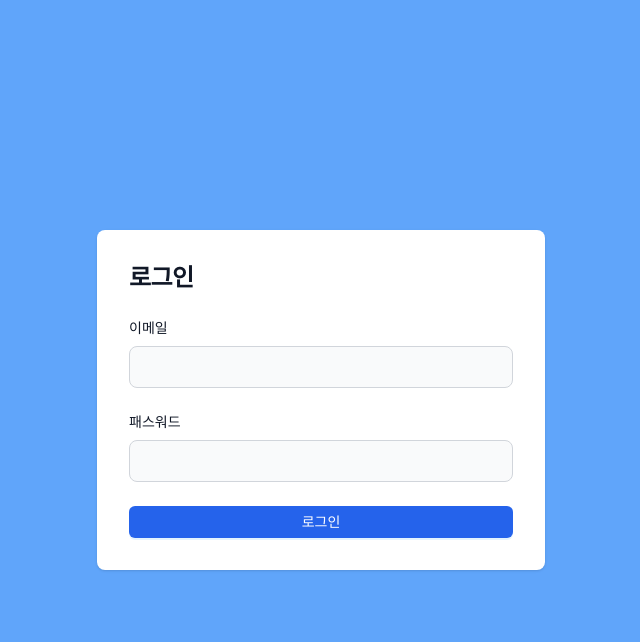
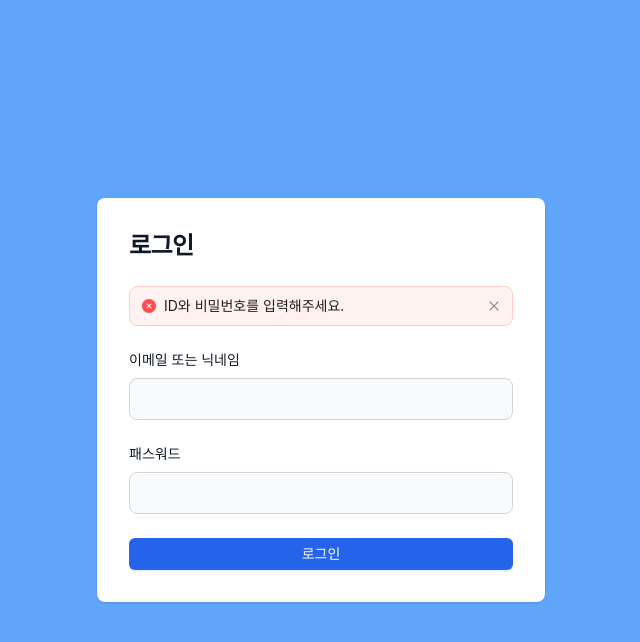
Before and after one commit to pizza7311/cloud_frontend, a Next.js app: page /login in a window 1280 px wide. Both pictures are taken after a click on the button "로그인". Shown: the top 642 px of the page, without its empty margins (319-959 px from the left). Built offline with nearby package versions, Linux system fonts and the light colour scheme; no server answers.

Commit message:
feat: Add Login page

```diff
--- a/package.json
+++ b/package.json
@@ -15,6 +15,7 @@
     "@types/react-dom": "18.0.11",
     "antd": "^5.4.0",
     "autoprefixer": "10.4.14",
+    "axios": "^1.3.5",
     "eslint": "8.38.0",
     "eslint-config-next": "13.3.0",
     "graphql": "^16.6.0",
--- /dev/null
+++ b/src/hooks/useLogin.ts
@@ -0,0 +1,56 @@
+import { useState } from "react";
+import { LoginForm } from "@/types/Login.types";
+import { Login } from "@/lib/api/User.api";
+import { useRouter } from "next/router";
+
+const useLogin = () => {
+  const [userid, setUserid] = useState("");
+  const [password, setPassword] = useState("");
+  const [alertVisible, setAlertVisible] = useState(false);
+  const [alertMsg, setAlertMsg] = useState("");
+  const router = useRouter();
+
+  const handleEmail = (e: React.ChangeEvent<HTMLInputElement>) => {
+    setUserid(e.target.value);
+  };
+
+  const handlePassword = (e: React.ChangeEvent<HTMLInputElement>) => {
+    setPassword(e.target.value);
+  };
+
+  const handleSubmit = async () => {
+    if (userid === "" || password === "") {
+      setAlertMsg("ID와 비밀번호를 입력해주세요.");
+      setAlertVisible(true);
+      return;
+    }
+    const payload: LoginForm = {
+      userid,
+      password,
+    };
+    try {
+      const res = await Login(payload);
+      router.push("/");
+    } catch (e: unknown) {
+      setAlertVisible(true);
+      setAlertMsg("ID 또는 비밀번호가 일치하지 않습니다.");
+    }
+  };
+
+  const handleCloseAlert = () => {
+    setAlertVisible(false);
+  };
+
+  return {
+    handleEmail,
+    handlePassword,
+    handleSubmit,
+    handleCloseAlert,
+    userid,
+    password,
+    alertVisible,
+    alertMsg,
+  };
+};
+
+export default useLogin;
--- /dev/null
+++ b/src/lib/api/User.api.ts
@@ -0,0 +1,6 @@
+import { LoginForm } from "@/types/Login.types";
+import axios from "../axios";
+
+export const Login = async (payload: LoginForm) => {
+  return await axios.post("/auth/login", payload);
+};
--- /dev/null
+++ b/src/lib/axios.ts
@@ -0,0 +1,6 @@
+import axios from "axios";
+
+axios.defaults.baseURL = process.env.NEXT_PUBLIC_API_BASE_URL;
+axios.defaults.withCredentials = true;
+
+export default axios;
--- a/src/pages/login.tsx
+++ b/src/pages/login.tsx
@@ -1,6 +1,18 @@
+import useLogin from "@/hooks/useLogin";
 import { Button } from "antd";
+import { Alert } from "antd";
 
 const Login = () => {
+  const {
+    userid,
+    handleEmail,
+    handlePassword,
+    password,
+    handleSubmit,
+    alertVisible,
+    alertMsg,
+    handleCloseAlert,
+  } = useLogin();
   return (
     <section className="bg-blue-400">
       <div className="flex flex-col items-center justify-center px-6 py-8 mx-auto md:h-screen lg:py-0">
@@ -11,16 +23,30 @@ const Login = () => {
             </h1>
             <div className="space-y-4 md:space-y-6">
               <div>
+                {alertVisible && (
+                  <Alert
+                    message={alertMsg}
+                    type="error"
+                    action={false}
+                    closable
+                    showIcon
+                    afterClose={handleCloseAlert}
+                  ></Alert>
+                )}
+              </div>
+              <div>
                 <label
                   htmlFor="email"
                   className="block mb-2 text-sm font-medium text-gray-900 "
                 >
-                  이메일
+                  이메일 또는 닉네임
                 </label>
                 <input
                   type="email"
                   name="email"
                   id="email"
+                  value={userid}
+                  onChange={handleEmail}
                   className="bg-gray-50 border border-gray-300 text-gray-900 sm:text-sm rounded-lg focus:ring-primary-600 focus:border-primary-600 block w-full p-2.5 "
                 ></input>
               </div>
@@ -35,11 +61,17 @@ const Login = () => {
                   type="password"
                   name="password"
                   id="password"
+                  value={password}
+                  onChange={handlePassword}
                   className="bg-gray-50 border border-gray-300 text-gray-900 sm:text-sm rounded-lg focus:ring-primary-600 focus:border-primary-600 block w-full p-2.5"
                 ></input>
               </div>
               <div className="flex items-center justify-between">
-                <Button className="bg-blue-600 w-full" type="primary">
+                <Button
+                  onClick={handleSubmit}
+                  className="bg-blue-600 w-full"
+                  type="primary"
+                >
                   로그인
                 </Button>
               </div>
--- /dev/null
+++ b/src/types/Login.types.ts
@@ -0,0 +1,4 @@
+export interface LoginForm {
+  userid: string;
+  password: string;
+}
```
Also changed, not shown: 1 other file (tests, documents, lock files or other folders).
